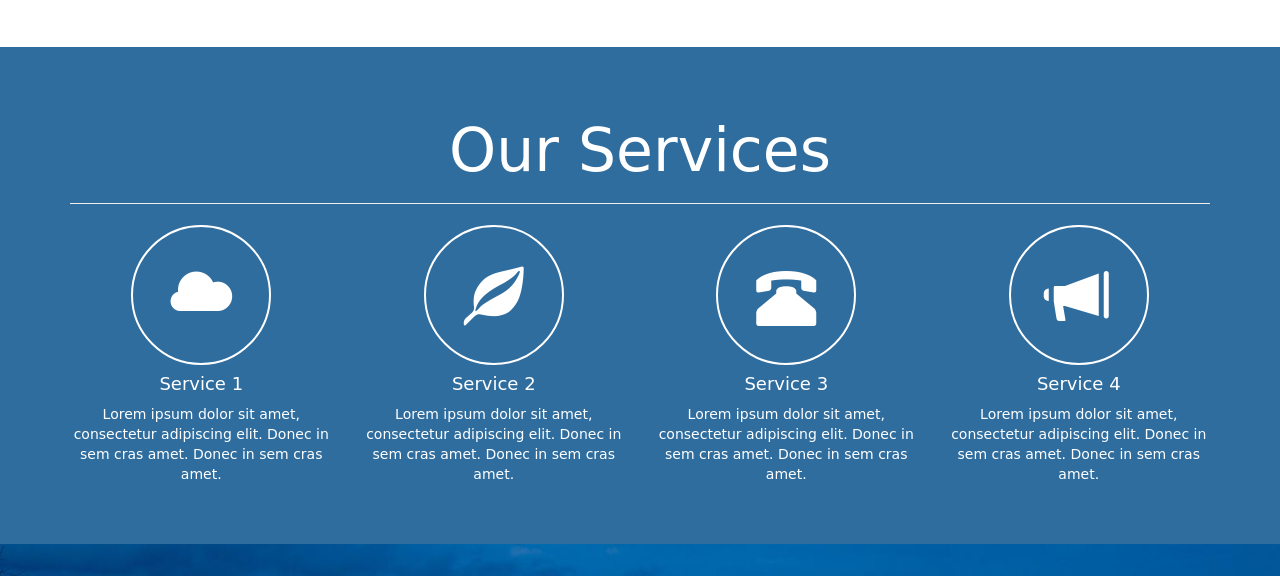
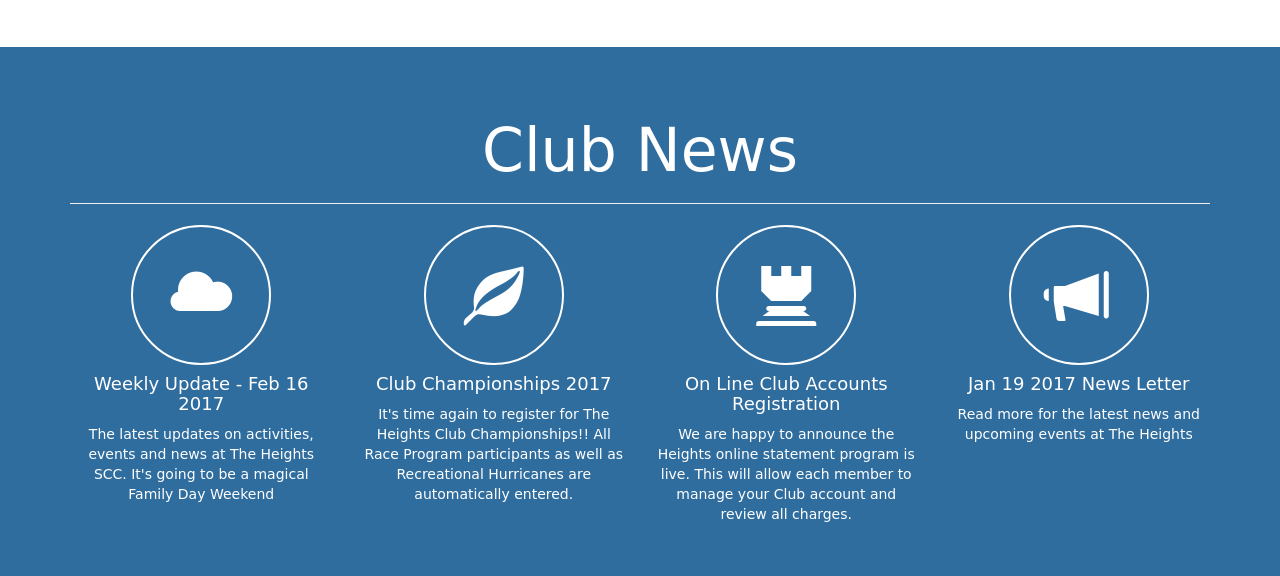
Before and after one commit to gilemerson/ParallaxDemo, a website: page index.html in a window 1280 px wide. Shown: the part 1286-1862 px from the top of the page. Drawn offline with Linux system fonts and the light colour scheme; some packages are replaced by stand-ins of ours.

Commit message:
Added Image - And Updated App.css and Index.html

```diff
--- a/Content/app.css
+++ b/Content/app.css
@@ -2,7 +2,6 @@
 /* general styles */
 html, body {
   font-family: 'Merienda One', cursive, sans-serif;
-
   height: 100%;
   width: 100%;
 }
@@ -13,7 +12,6 @@ html, body {
 }
 .pad-section h2 {
   font-size: 60px;
-
 }
 #navbar-collapse-main{
   font-size: 20px;
@@ -56,7 +54,10 @@ html, body {
   -o-background-size: cover;
   background-size: cover;
 }
-
+#contact {
+  background-color: #306d9f;
+  color: #ffffff;
+}
 #services {
   background-color: #306d9f;
   color: #ffffff;
@@ -74,7 +75,7 @@ html, body {
 }
 
 #information {
-  background: url(../Assets/image3.jpg) no-repeat center center fixed;
+  background: url(../Assets/image1.jpg) no-repeat center center fixed;
   display: table;
   height: 800px;
   position: relative;
--- a/index.html
+++ b/index.html
@@ -5,6 +5,7 @@
 
 <!DOCTYPE html>
 <html lang="en">
+
 <head>
   <meta charset="utf-8">
   <meta http-equiv="X-UA-Compatible" content="IE=edge">
@@ -22,6 +23,7 @@
   <link rel="shortcut icon" href="Assets/favicon.png" />
 
 </head>
+
 <body>
 
   <!-- navigation panel -->
@@ -42,13 +44,14 @@
         <ul class="nav navbar-nav navbar-right">
           <li><a href="#home">Home</a></li>
           <li><a href="#about">Our Club</a></li>
-          <li><a href="#services">Programs</a></li>
+          <li><a href="#services">News</a></li>
           <li><a href="#information">Memberships</a></li>
-          <li><a href="#information">Events</a></li>
-          <li><a href="#google_map">Contact</a></li>
+          <li><a href="#contact">Contact</a></li>
         </ul>
-      </div><!-- /.navbar-collapse -->
-    </div><!-- /.container-fluid -->
+      </div>
+      <!-- /.navbar-collapse -->
+    </div>
+    <!-- /.container-fluid -->
   </nav>
 
   <!-- first section - Home -->
@@ -70,7 +73,8 @@
             <div class="col-sm-6 text-center">
               <h2>The Heights</h2>
               <small id="smallHeights">Wants You!</small>
-          <p class="lead">The Heights of Horseshoe Ski & Country Club is looking for passionate and energetic snow sports staff to join our team for the upcoming 2016-2017 ski season.</p>
+              <p class="lead">The Heights of Horseshoe Ski & Country Club is looking for passionate and energetic snow sports staff to join
+                our team for the upcoming 2016-2017 ski season.</p>
             </div>
           </div>
         </div>
@@ -81,27 +85,30 @@
     <!-- third section - Services -->
     <div id="services" class="pad-section">
       <div class="container">
-      <h2 class="text-center">Our Services</h2> <hr />
+        <h2 class="text-center">Club News</h2>
+        <hr />
         <div class="row text-center">
           <div class="col-sm-3 col-xs-6">
             <i class="glyphicon glyphicon-cloud"> </i>
-          <h4>Service 1</h4>
-          <p>Lorem ipsum dolor sit amet, consectetur adipiscing elit. Donec in sem cras amet. Donec in sem cras amet.</p>
+            <h4>Weekly Update - Feb 16 2017</h4>
+            <p>The latest updates on activities, events and news at The Heights SCC. It's going to be a magical Family Day Weekend</p>
           </div>
           <div class="col-sm-3 col-xs-6">
             <i class="glyphicon glyphicon-leaf"> </i>
-          <h4>Service 2</h4>
-          <p>Lorem ipsum dolor sit amet, consectetur adipiscing elit. Donec in sem cras amet. Donec in sem cras amet.</p>
+            <h4>Club Championships 2017</h4>
+            <p>It's time again to register for The Heights Club Championships!! All Race Program participants as well as Recreational
+              Hurricanes are automatically entered.</p>
           </div>
           <div class="col-sm-3 col-xs-6">
-          <i class="glyphicon glyphicon-phone-alt"> </i>
-          <h4>Service 3</h4>
-          <p>Lorem ipsum dolor sit amet, consectetur adipiscing elit. Donec in sem cras amet. Donec in sem cras amet.</p>
+            <i class="glyphicon glyphicon-tower"> </i>
+            <h4>On Line Club Accounts Registration</h4>
+            <p>We are happy to announce the Heights online statement program is live. This will allow each member to manage
+              your Club account and review all charges.</p>
           </div>
           <div class="col-sm-3 col-xs-6">
             <i class="glyphicon glyphicon-bullhorn"> </i>
-          <h4>Service 4</h4>
-          <p>Lorem ipsum dolor sit amet, consectetur adipiscing elit. Donec in sem cras amet. Donec in sem cras amet.</p>
+            <h4>Jan 19 2017 News Letter</h4>
+            <p>Read more for the latest news and upcoming events at The Heights</p>
           </div>
         </div>
       </div>
@@ -119,7 +126,8 @@
                 <small id="smallHeights">An Assortment of Privileges</small>
               </div>
               <div class="panel-body lead">
-            The Heights Ski & Country Club is proud to offer our members an assortment of privileges.  Enjoy a private ski hill that you can enjoy with your family.
+                The Heights Ski & Country Club is proud to offer our members an assortment of privileges. Enjoy a private ski hill that you
+                can enjoy with your family.
               </div>
             </div>
           </div>
@@ -130,17 +138,20 @@
                 <small id="smallHeights">A Unique Experience</small>
               </div>
               <div class="panel-body lead">
-             Now that you know all that The Heights Ski & Country Club has to offer, you might be interested in purchasing an equity membership of your own.
+                Now that you know all that The Heights Ski & Country Club has to offer, you might be interested in purchasing an equity membership
+                of your own.
               </div>
             </div>
-        </div> <div class="col-sm-6">
+          </div>
+          <div class="col-sm-6">
             <div class="panel panel-default">
               <div class="panel-heading">
                 <h2 class="panel-title">Our</h2>
                 <small id="smallHeights">Clubhouse</small>
               </div>
               <div class="panel-body lead">
-           We have completed construction of our new clubhouse and had our grand opening on July 23rd 2016.  We are looking forward to many great ski seasons. For more photos of the ongoing building,
+                We have completed construction of our new clubhouse and had our grand opening on July 23rd 2016. We are looking forward to
+                many great ski seasons. For more photos of the ongoing building,
               </div>
             </div>
           </div>
@@ -151,7 +162,8 @@
                 <small id="smallHeights">Share the experience</small>
               </div>
               <div class="panel-body lead">
-              Members are invited to sign friends and family into the club on any regular operating day to enjoy the family atmosphere shared by all members
+                Members are invited to sign friends and family into the club on any regular operating day to enjoy the family atmosphere
+                shared by all members
               </div>
             </div>
           </div>
@@ -161,7 +173,7 @@
     <!-- /fourth section -->
 
     <!-- fifth section -->
-<div id="services" class="pad-section">
+    <div id="contact" class="pad-section">
       <div class="container">
         <div class="row">
           <div class="col-sm-12 text-center">
@@ -185,6 +197,7 @@
     <hr />
     <div class="container">
       <p class="text-right">Copyright &copy; Horseshoe Heights</p>
+
     </div>
   </footer>
   <!-- /footer -->
```
Also changed, not shown: Assets/image1.jpg. Lines whose indentation alone changed are shown as unchanged.
